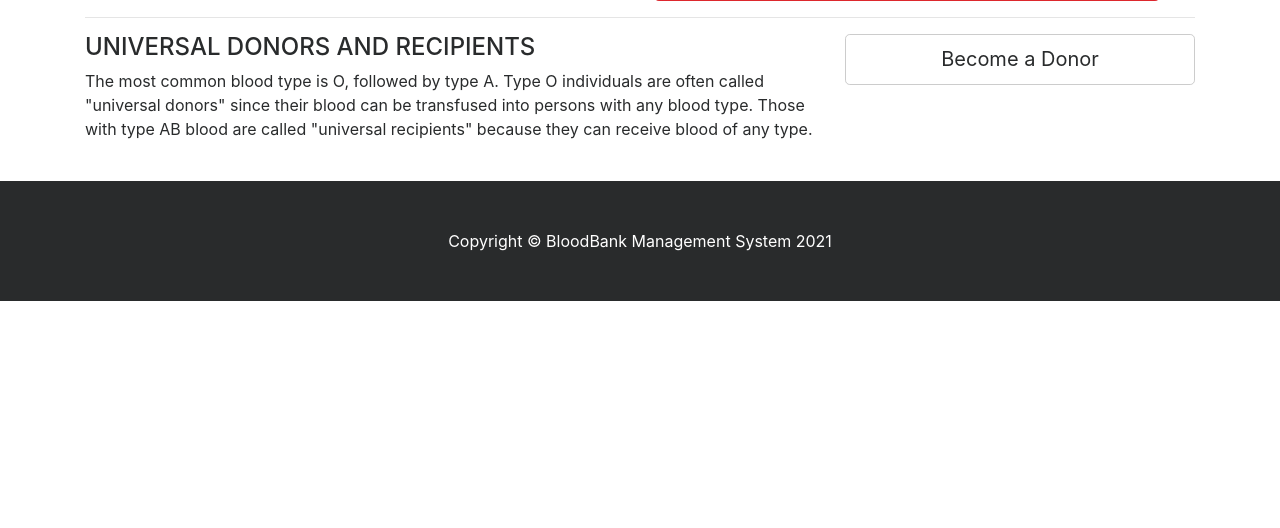
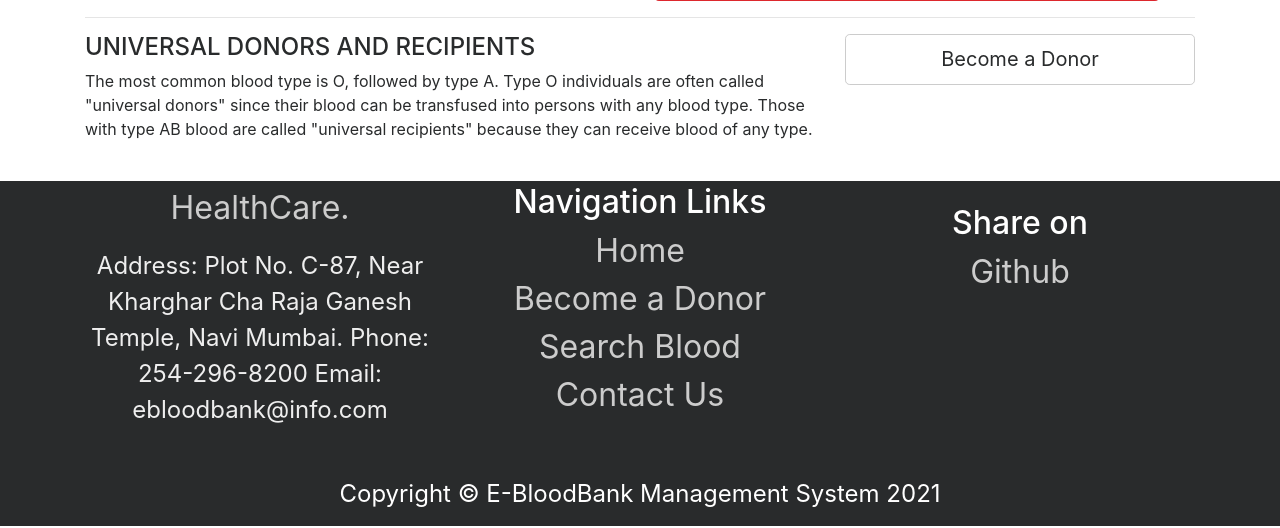
Before and after one commit to CryptoLeo-3000/BloodBank, a PHP site: page /index.php in a window 1280 px wide. Shown: the part 2211-2739 px from the top of the page. Before the commit the page ends 2512 px from the top, so only its background shows below. Run offline with PHP 8.4, Linux system fonts and the light colour scheme; data comes from the database, SQL or seed files in the repository.

Commit message:
Update footer.php

```diff
--- a/bbdms/includes/footer.php
+++ b/bbdms/includes/footer.php
@@ -1,8 +1,46 @@
+<footer>
+<div class="container">
 
+<div class="row">
 
-  <footer class="py-5 bg-inverse">
-        <div class="container">
-            <p class="m-0 text-center text-white">Copyright &copy; BloodBank Management System 2021</p>
-        </div>
-        <!-- /.container -->
-    </footer>
+    <div style="  font-size: 3rem;color: #fff;" class="col-md-4">
+        <a style="font-size: 2rem; color: #ccc; display: block;" href="index.php" class="logo"><span>H</span>ealth<span>C</span>are.</a>
+        <p style="font-size: 1.5rem;color: #eee;padding: 1rem 0;">Address: Plot No. C-87, Near Kharghar Cha Raja Ganesh Temple, Navi Mumbai.
+                       Phone: 254-296-8200
+        Email: ebloodbank@info.com
+
+        </p>
+    </div>
+
+    <div class="col-md-4 text-center">
+        <h3 style="color: #fff;font-size: 2rem;">Navigation Links</h3>
+        <a style="font-size: 2rem; color: #ccc; display: block;" href="index.php">Home</a>
+        <a style="font-size: 2rem; color: #ccc; display: block;" href="become-donar.php">Become a Donor</a>
+        <a style="font-size: 2rem; color: #ccc; display: block;" href="search-donor.php">Search Blood</a>
+        <a style="font-size: 2rem; color: #ccc; display: block;" href="contact.php">Contact Us</a>
+    </div>
+
+    <div style="padding: 1.3rem;" class="col-md-4 text-center">
+        <h3 style="color: #fff;font-size: 2rem;">Share on</h3>
+        <a style="font-size: 2rem; color: #ccc; display: block;" href="https://github.com/CryptoLeo-3000/BloodBank.git">Github</a>
+    </div>
+</div>
+</div>
+    <div class="container">
+        <p style="font-size: 1.5rem;color: #eee;padding: 1rem 0;"class="m-0 text-center text-white">
+            Copyright &copy; E-BloodBank Management System 2021
+        </p>
+    </div>
+</footer>
+
+<style>
+footer {
+    display: block;
+    height: 345px;
+    text-align: center;
+    padding: 3px;
+    background-color: #292b2c;
+    color: white;
+}
+
+</style>
```
